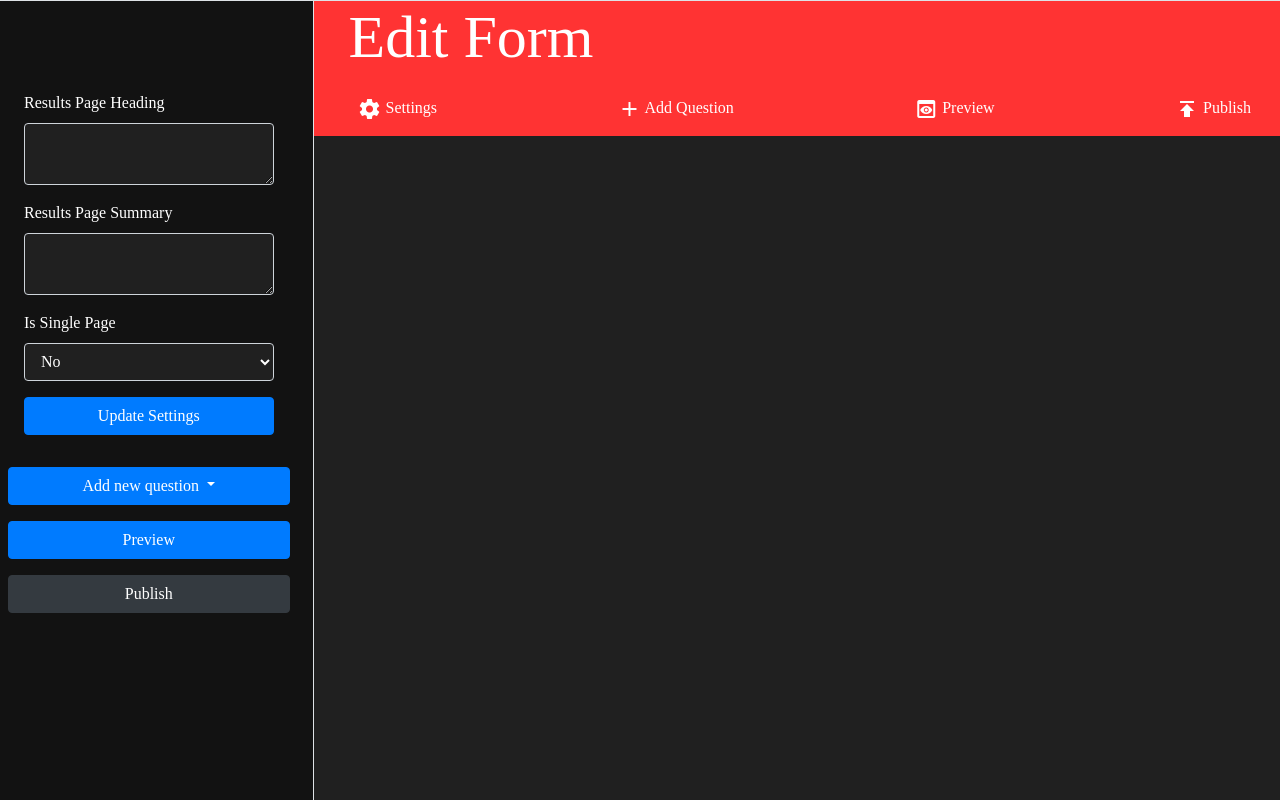
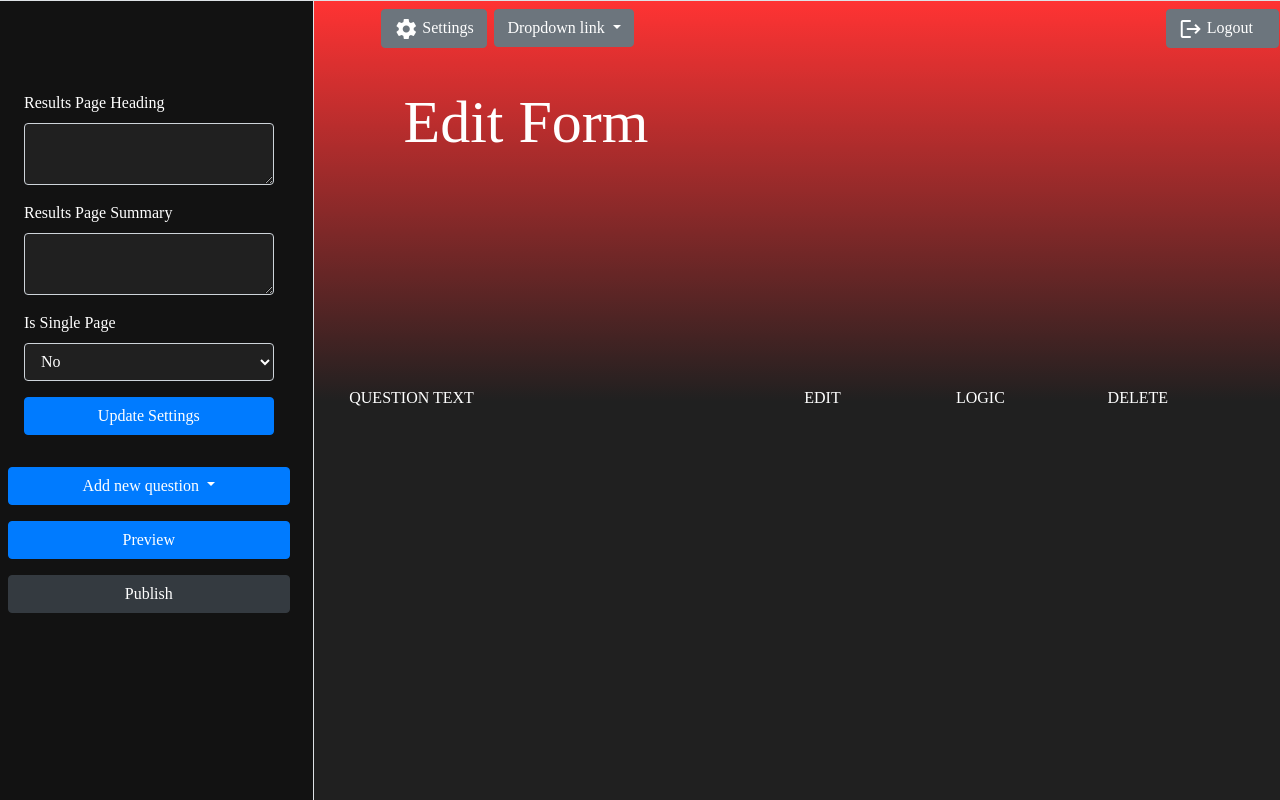
Before and after one commit to lukeaparker/LogicalSurvey, a Flask app: template admin/templates/manage_questionnaire/manage-questionnaire.html in a window 1280 px wide. Run offline with Flask 2, Linux system fonts and the light colour scheme; the template is opened without the code that fills it, so the values that code supplies are empty; parts of the project's set-up code (start-up, migrations or seed data) failed here and were passed over; some libraries are stand-ins or nearby versions.

Commit message:
more styling to mannage questionare page

```diff
--- a/admin/templates/manage_questionnaire/manage-questionnaire.html
+++ b/admin/templates/manage_questionnaire/manage-questionnaire.html
@@ -10,7 +10,7 @@
 <div class="content overflow-hidden h-100 border-top">
     <div class="row overflow-hidden h-100">
         <div class="col-3" style="padding-top: 5%;">
-            <div class="p-2 text-center">
+            <div class="p-2">
                 <div class="content w-100">
                     <form class="p-3" action="/admin/manage_questionnaire/update-results" method="POST">
                         <div class="form-group text-left">
@@ -30,6 +30,7 @@
                                 <option value="no" {{ "" if questionnaire_settings.is_single_page else "selected" }}>No</option>
                             </select>
                         </div>
+
                         <div class="text-center">
                             <button type="submit" class="btn btn-primary w-100">Update Settings</button>
                         </div>
@@ -73,23 +74,52 @@
 
 
 
-<div style="background-color: #ff3333;">
-                <div class="col">
-                    <h1 class="text-left" style="font-size: 60px; padding-left: 20px;">Edit Form</h1>
+<div style="background-image: linear-gradient(#ff3333, #202020); height: 400px;">
+
+
+
+
+    {% include 'partials/navs/navigationbar.html' %}
+
+
+
+
+                <div class="container">
+                    <h1 class="text-left" style="font-size: 60px; padding-left: 75px; padding-top: 30px;">Edit Form</h1>
                 </div>
 
-                        <nav class="navbar navbar-expand-lg navbar-dark">
-            <div class="container-fluid">
-            <a class="btn" style="color: white;" href="/logout"><i class="material-icons" style="vertical-align: middle">settings</i> Settings</a>
-                <a class="btn" style="color: white;" href="/logout"><i class="material-icons" style="vertical-align: middle">add</i> Add Question</a>
-                <a class="btn" style="color: white;" href="/logout"><i class="material-icons" style="vertical-align: middle">preview</i> Preview</a>
-                                <a class="btn" style="color: white;" href="/logout"><i class="material-icons" style="vertical-align: middle">publish</i> Publish</a>
+
+
+
+
+
+                    <div class="card card-dark card-item w-100 text-left" style="padding-top: 200px; border-bottom: 2px;">
+      <div class="card-body w-100">
+        <div class="row w-100">
+
+
+
+          <div class="col w-70">QUESTION TEXT</div>
+          <div class="col">
+            <div class="row">
+                <div class="col w-10">EDIT</div>
+                <div class="col w-10">LOGIC</div>
+                <div class="col w-10">DELETE</div>
             </div>
-        </nav>
+           </div>
+
+
+        </div>
+      </div>
+    </div>
+
 
 
 
         </div>
+
+
+
 
 
 
--- a/static/CSS/styles.css
+++ b/static/CSS/styles.css
@@ -136,3 +136,14 @@ position:relative;
     background-color: #353535;
     color: white;
 }
+
+.grad {
+  background-image: linear-gradient(orange, gray);
+}
+
+.center {
+  margin: auto;
+  width: 50%;
+  border: 3px solid green;
+  padding: 10px;
+}
--- a/templates/partials/navs/navigationbar.html
+++ b/templates/partials/navs/navigationbar.html
@@ -2,20 +2,38 @@
     <div class="navbar-collapse collapse w-100 order-1 order-md-0 dual-collapse2">
         <ul class="navbar-nav w-75 justify-content-around pl-5 pr-5">
             <li class="nav-item-lg active">
-                <a class="nav-link" href="">Manifesto</a>
+                <a class="btn btn-secondary" href="https://support.zeta-apps.com/helpdesk/etrax/clients"><i class="material-icons" style="vertical-align: middle">settings</i> Settings</a>
             </li>
-            <li class="nav-item-lg">
-                <a class="nav-link" href="">Team</a>
-            </li>
-            <li class="nav-item-lg">
-                <a class="nav-link" href="">Contact</a>
-            </li>
+            <li class="nav-item-lg ">
+                    <div class="dropdown">
+ <a class="btn btn-secondary dropdown-toggle" href="https://example.com" id="dropdownMenuLink" data-toggle="dropdown" aria-haspopup="true" aria-expanded="false">
+    Dropdown link
+  </a>
+                        <div class="dropdown-menu w-100" aria-labelledby="dropdownMenuButton">
+                            <a class="dropdown-item"
+                                href="/admin/manage-questionnaire/create-question/main/multiple_choice">Multiple
+                                Choice</a>
+                            <a class="dropdown-item"
+                                href="/admin/manage-questionnaire/create-question/main/user_input">User
+                                Input</a>
+                            <a class="dropdown-item"
+                                href="/admin/manage-questionnaire/create-question/main/yes-no">Yes/No</a>
+                            <a class="dropdown-item"
+                                href="/admin/manage-questionnaire/create-question/main/statement">Statement</a>
+                            <a class="dropdown-item"
+                                href="/admin/manage-questionnaire/create-question/main/question-group">Question
+                                Group</a>
+                        </div>
+                    </div>            </li>
         </ul>
     </div>
     <div class="navbar-collapse collapse w-100 order-3 dual-collapse2">
         <ul class="navbar-nav ml-auto">
             <li class="nav-item">
-                <a href="/questionnaire" class="nav-button">Sumbit Form</a> </li>
+                <a class="btn btn-secondary" style="padding-right: 25px;"href="https://support.zeta-apps.com/helpdesk/etrax/clients"><i class="material-icons" style="vertical-align: middle">logout</i> Logout</a>
+
+
+                </li>
         </ul>
     </div>
 </nav>
```
Also changed, not shown: admin/templates/manage_questionnaire/partials/question-card.html (+10 -7 lines).
